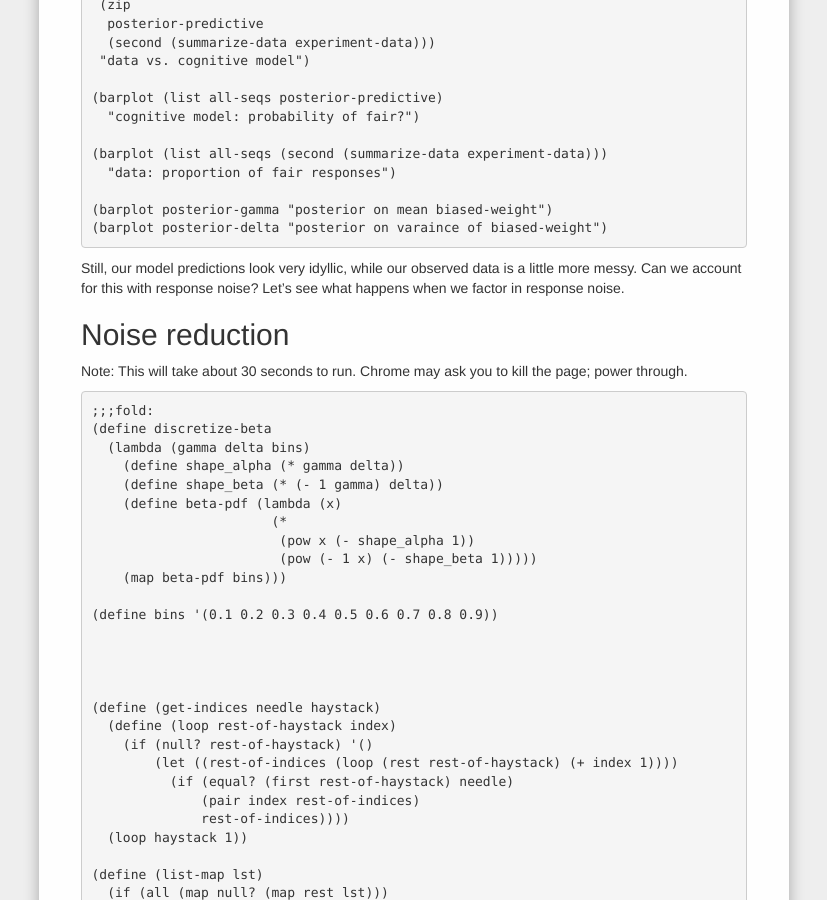
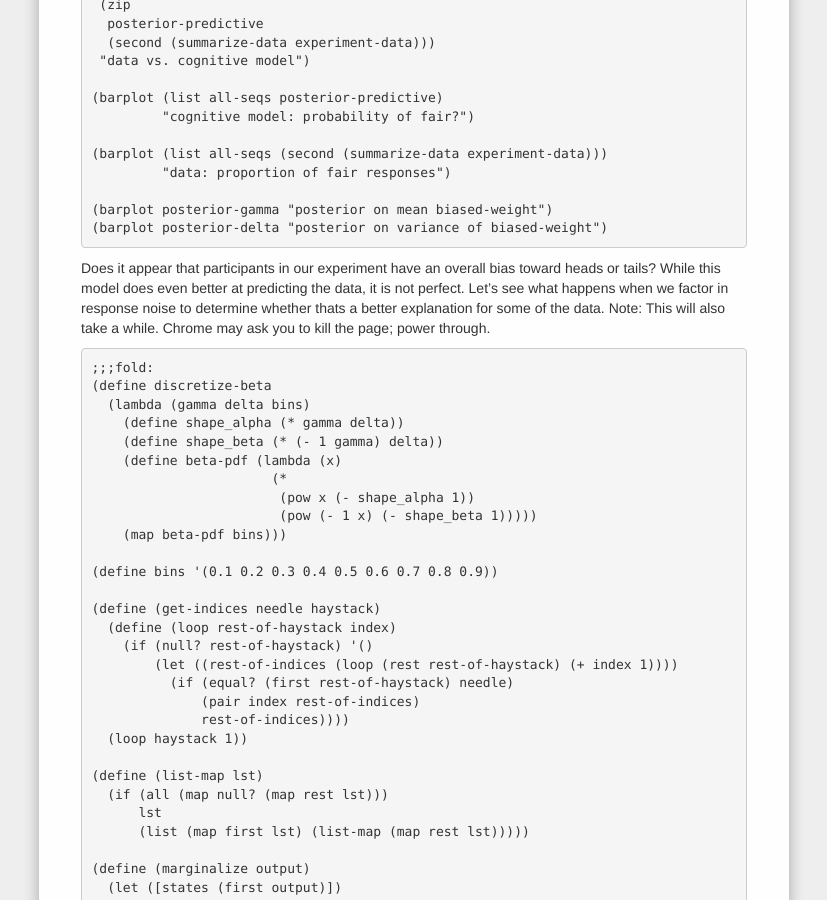
Before and after one commit to forestdb/forestdb.org, a Jekyll site: the page built from models/bayesian-data-analysis.md, in a window 1280 px wide and 900 px high, scrolled down 29706 px. Shown: the whole window, without its empty margins (226-1053 px from the left). Built offline with Jekyll 4.4.1, drawn with Linux system fonts in a browser that asks for light colours; nearby versions of some CDN libraries; a script that is not in the unit is left out; some of the changed text lies outside the part shown.

Commit message:
editing bda

```diff
--- a/models/bayesian-data-analysis.md
+++ b/models/bayesian-data-analysis.md
@@ -1236,15 +1236,15 @@
     (list #f #f #f #f #f #f #f #f #f #f #f #f #f #f #f #f #t #f #f #f #f #f #f #f #f #f #f #f #t #f))))
 
 
+; list of sequences
 (define all-seqs (first experiment-data))
-
-; takes in "dist": output from an enumeration-query
-; and "selection": the element from the posterior that you want
-; returns the probability of that selection
-(define get-probability
+; list of responses
+(define all-responses (second experiment-data))
+
+(define get-probability-of-faircoin
   (lambda (dist selection)
-    (let ([index (list-index (first dist) selection)])
-      (list-ref (second dist) index))))
+    (define index (list-index (first dist) selection))
+    (list-ref (second dist) index)))
 
 (define summarize-data
   (lambda (dataset)
@@ -1349,24 +1349,19 @@
  "data vs. cognitive model")
 
 (barplot (list all-seqs posterior-predictive)
-  "cognitive model: probability of fair?")
+         "cognitive model: probability of fair?")
 
 (barplot (list all-seqs (second (summarize-data experiment-data)))
-  "data: proportion of fair responses")
+         "data: proportion of fair responses")
 
 (barplot posterior-gamma "posterior on mean biased-weight")
-(barplot posterior-delta "posterior on varaince of biased-weight")
-~~~
-
-
-
-Still, our model predictions look very idyllic, while our observed data is a little more messy.
-Can we account for this with response noise?
-Let's see what happens when we factor in response noise.
-
-## Noise reduction
-
-Note: This will take about 30 seconds to run. Chrome may ask you to kill the page; power through.
+(barplot posterior-delta "posterior on variance of biased-weight")
+~~~
+
+Does it appear that participants in our experiment have an overall bias toward heads or tails?
+While this model does even better at predicting the data, it is not perfect.
+Let's see what happens when we factor in response noise to determine whether thats a better explanation for some of the data.
+Note: This will also take a while. Chrome may ask you to kill the page; power through.
 
 ~~~
 ;;;fold:
@@ -1381,9 +1376,6 @@
     (map beta-pdf bins)))
 
 (define bins '(0.1 0.2 0.3 0.4 0.5 0.6 0.7 0.8 0.9))
-
-
-
 
 (define (get-indices needle haystack)
   (define (loop rest-of-haystack index)
@@ -1488,15 +1480,15 @@
     (list #f #t #f #f #t #f #f #f #f #f #f #f #f #f #f #f #t #f #f #f #f #f #f #f #f #f #f #f #t #f)
     (list #f #f #f #f #f #f #f #f #f #f #f #f #f #f #f #f #t #f #f #f #f #f #f #f #f #f #f #f #t #f))))
 
+; list of sequences
 (define all-seqs (first experiment-data))
-
-; takes in "dist": output from an enumeration-query
-; and "selection": the element from the posterior that you want
-; returns the probability of that selection
-(define get-probability
+; list of responses
+(define all-responses (second experiment-data))
+
+(define get-probability-of-faircoin
   (lambda (dist selection)
-    (let ([index (list-index (first dist) selection)])
-      (list-ref (second dist) index))))
+    (define index (list-index (first dist) selection))
+    (list-ref (second dist) index)))
 
 (define summarize-data
   (lambda (dataset)
@@ -1646,6 +1638,9 @@
 (barplot posterior-gamma "posterior on mean biased-weight")
 (barplot posterior-delta "posterior on varaince of biased-weight")
 ~~~
+
+How much of the data must be explained as noise in this extended model?
+
 
 # Model selection
 
```
Also changed, not shown: other parts of models/bayesian-data-analysis.md (+1 -1 lines).
